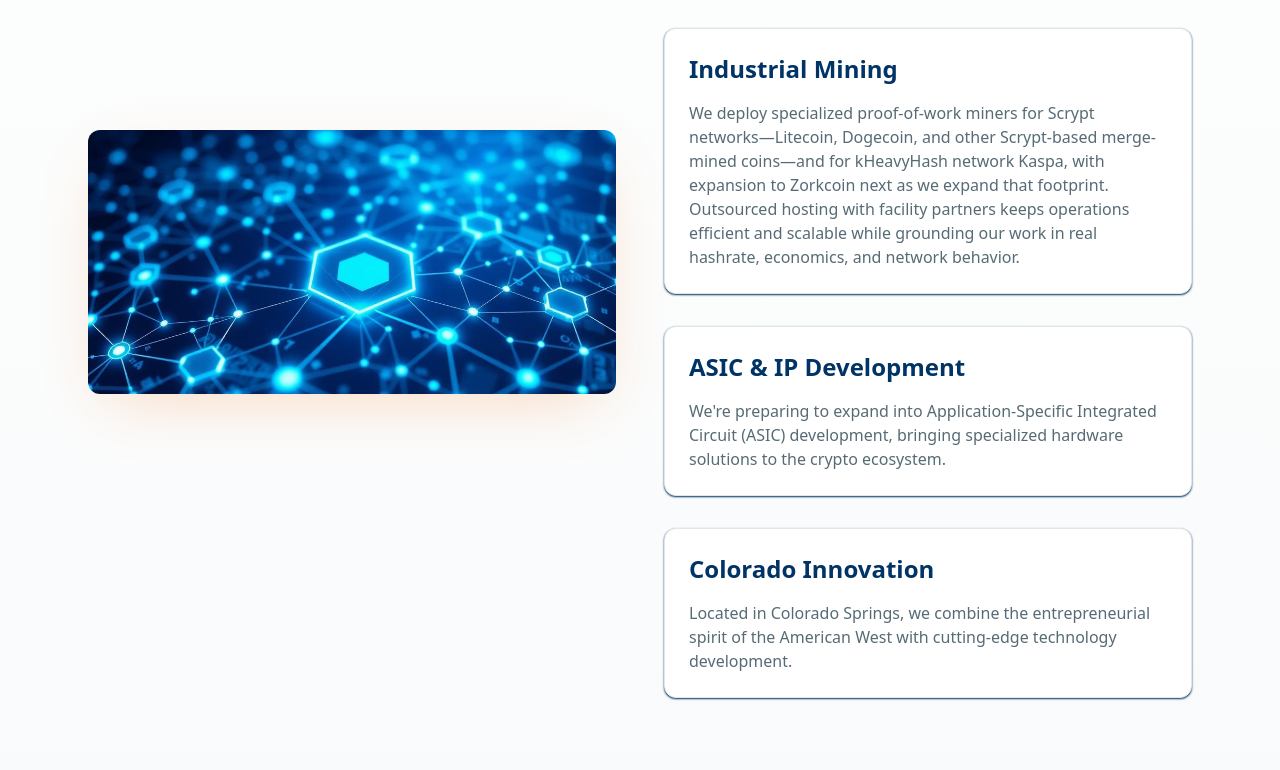
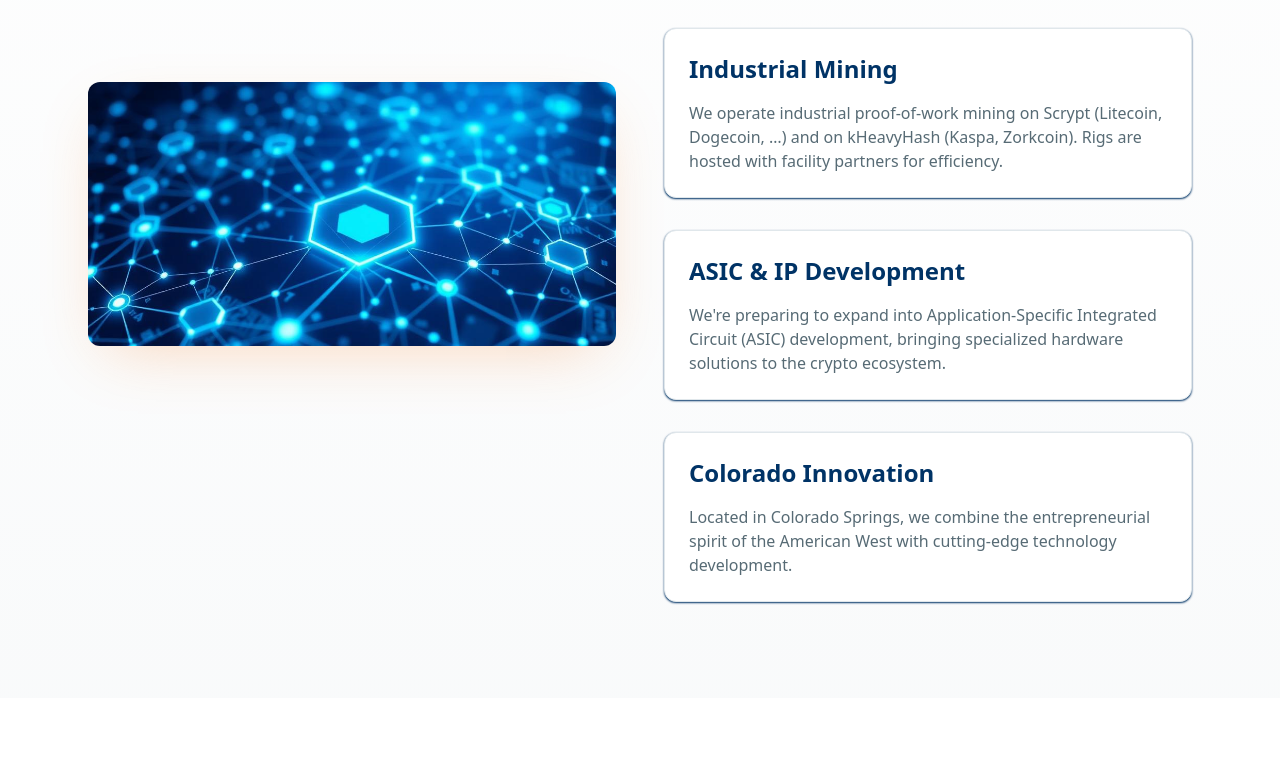
Before and after one commit to adgl-enterprises/website, a React (Vite) app: page / in a window 1280 px wide. Shown: the part 1290-2060 px from the top of the page. Built offline with nearby package versions, Linux system fonts and the light colour scheme.

Commit message:
:axe: reduce wordy mining ops statements

```diff
--- a/src/components/About.tsx
+++ b/src/components/About.tsx
@@ -39,11 +39,8 @@ const About = () => {
               <CardContent className="p-0">
                 <h3 className="text-2xl font-semibold mb-4 text-primary">Industrial Mining</h3>
                 <p className="text-muted-foreground">
-                  We deploy specialized proof-of-work miners for Scrypt networks—Litecoin,
-                  Dogecoin, and other Scrypt-based merge-mined coins—and for kHeavyHash network Kaspa,
-                  with expansion to Zorkcoin next as we expand that footprint. Outsourced hosting with facility
-                  partners keeps operations efficient and scalable while grounding our work in
-                  real hashrate, economics, and network behavior.
+                  We operate industrial proof-of-work mining on Scrypt (Litecoin, Dogecoin, …)
+                  and on kHeavyHash (Kaspa, Zorkcoin). Rigs are hosted with facility partners for efficiency.
                 </p>
               </CardContent>
             </Card>
--- a/src/components/Footer.tsx
+++ b/src/components/Footer.tsx
@@ -14,7 +14,7 @@ const Footer = () => {
             <h4 className="text-lg font-semibold mb-4">Focus Areas</h4>
             <ul className="grid grid-cols-2 grid-rows-3 grid-flow-col gap-x-6 gap-y-2 text-primary-foreground/80">
               <li>Blockchain R&D</li>
-              <li>Industrial PoW Mining (Scrypt &amp; kHeavyHash)</li>
+              <li>Industrial PoW Mining</li>
               <li>ASIC & IP Development</li>
               <li>Crypto Technology</li>
               <li>Technical Consulting</li>
```
